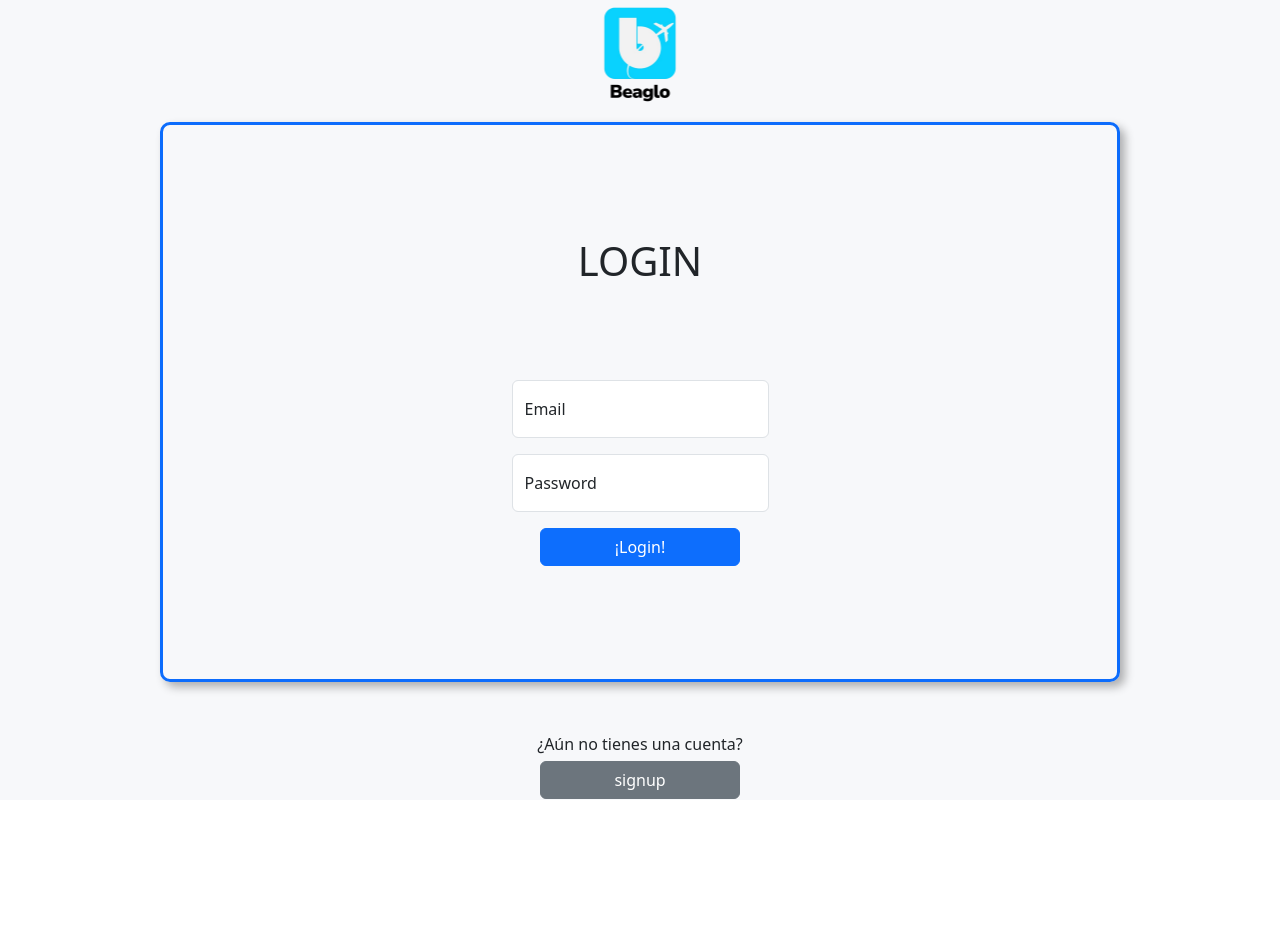
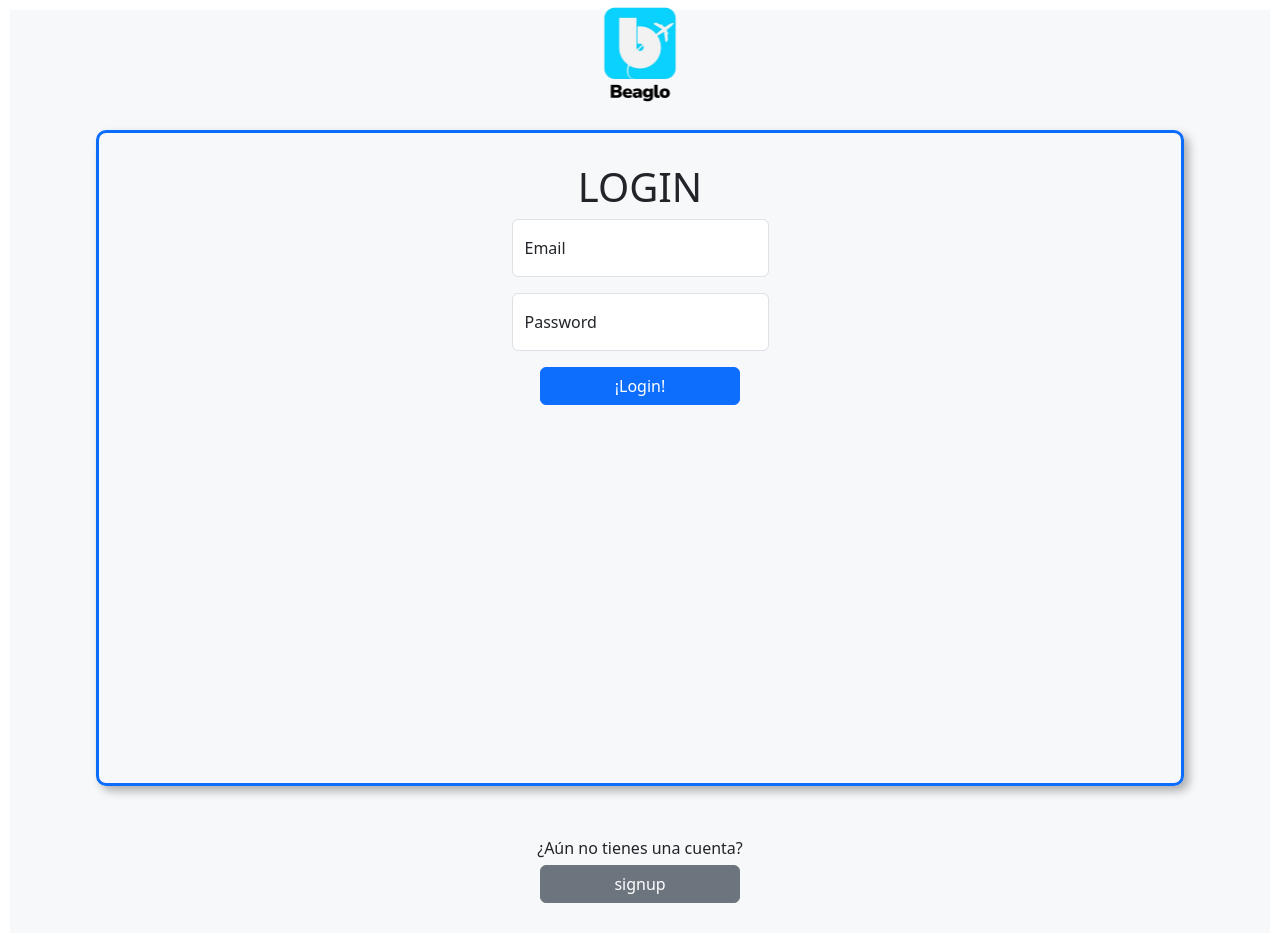
Before and after one commit to HelixGuardi/beaglo-app-client, a React (Vite) app: page /login in a window 1280 px wide. Before the commit the page ends 800 px from the top, so only its background shows below. Built offline with nearby package versions, Linux system fonts and the light colour scheme.

Commit message:
errorMessage agregado como aviso en la página de signup

```diff
--- a/src/App.css
+++ b/src/App.css
@@ -2,8 +2,7 @@
 
 /*** LOGIN/SIGNUP SECTION ***/
 .all-page-container {
-  width: 100dvw;
-  height: 100dvh;
+  margin: 10px;
 
   background-color: #F7F8FA;
 
@@ -44,9 +43,9 @@
 }
 
 .initial-box {
-  width: 75dvw;
-  height: 70dvh;
-  padding: 25px;
+  width: 85dvw;
+  height: 82dvh;
+  padding: 30px;
 
   border: 3px solid #0c6cfc;
   border-radius: 10px;
@@ -54,8 +53,13 @@
 
   display: flex;
   flex-direction: column;
-  justify-content: space-evenly;
   align-items: center;
+}
+
+.error-message{
+  color: red;
+  font-weight: bold;
+  text-align: center;
 }
 
 .form-container {
@@ -78,7 +82,7 @@
 }
 
 .simple-page-changer-container {
-  margin-top: 30px;
+  margin: 30px 0px;
 
   display: flex;
   flex-direction: column;
--- a/src/pages/Signup.jsx
+++ b/src/pages/Signup.jsx
@@ -13,6 +13,8 @@ function Signup() {
   const [dateOfBirth, setDateOfBirth] = useState(Date.now())
   const [email, setEmail] = useState("")
   const [password, setPassword] = useState("")
+
+  const [errorMessage, setErrorMessage] = useState(null)
 
   const handleNameChange = (e) => setName(e.target.value)
   const handleSurnameChange = (e) => setSurname(e.target.value)
@@ -39,7 +41,12 @@ function Signup() {
      navigate("/login")
 
     } catch (error) {
-      console.log(error) //! PENDIENTE: Redireccionar a una página de error
+      if(error.response.status === 400) {
+        setErrorMessage(error.response.data.errorMessage)
+      } else {
+        console.log(error)
+        // navigate("/error") //! Pendiente de crear una página de error
+      }
     }
   }
 
@@ -50,7 +57,8 @@ function Signup() {
           <img src={Logo} alt="Logo" className="logo" />
         </div>
         <div className="initial-box">
-          <h1>REGISTER</h1>
+          <h1>REGISTER</h1> <br />
+          {errorMessage && <p className="error-message">{errorMessage}</p>}
           <form className="form-container" onSubmit={handleFormSubmit}>
             <div className="form-floating mb-3">
               <input type="text" className="form-control" placeholder="Name" value={name} onChange={handleNameChange} />
```
